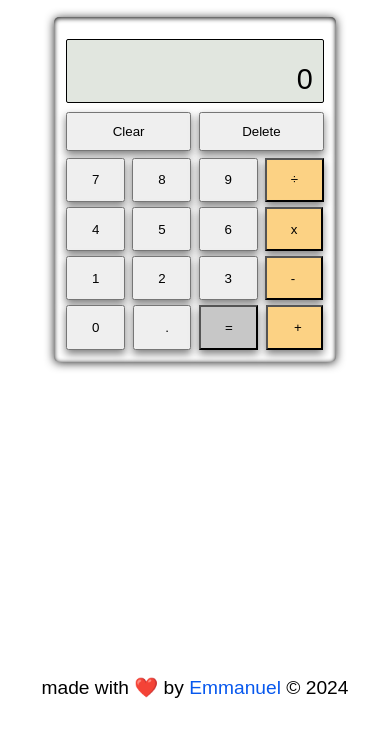
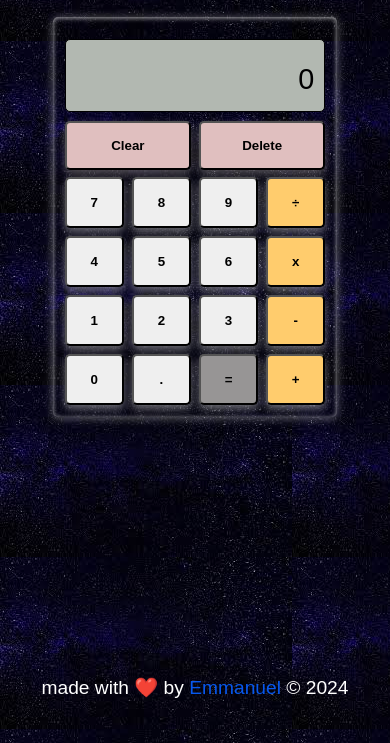
Before and after one commit to Heart-n-Soul/calculator, a plain HTML site: page index.html in a window 390 px wide. Shown: the part 131-874 px from the top of the page. Drawn offline with Linux system fonts and the light colour scheme.

Commit message:
remove media query, refactor layout and colors, and add background image

```diff
--- a/style.css
+++ b/style.css
@@ -75,20 +75,17 @@ select {
   }
 }
 
+
 body {
-  /* background-image: url("notepad-calculator-with-felt-pens-arranged-written-chalkboard.jpg");
-  background-repeat: no-repeat;
-  background-size: 100% 100%;
-  background-attachment: fixed; */
+  background-image: url("./calc-bg-img.jpeg");
 
   font-size: 1.2rem;
   min-height: 100vh;
 }
 
 .container {
-  /* min-width: 20rem; */
-  /* height: 32rem; */
 
+  color: #fff;
   display: flex;
   flex-direction: column;
   align-items: center;
@@ -106,108 +103,94 @@ body {
 }
 
 .calculator-container {
-  /* max-width: 300px; */
-  /* border: 1px solid black; */
+  max-width: 300px;
+  max-height: 400px;
+
   border-radius: 5px;
-  /* box-shadow: 0px 4px 8px 0 rgba(0, 0, 0, 0.2); */
-  box-shadow: inset 0px 1px 5px #000000, 0px 1px 10px #333;
+
+  box-shadow: inset 0px 1px 5px #ffffffac, 0px 1px 10px #ffffff62;
   padding: 12px;
+  display: grid;
+  grid-template-columns: 1fr 1fr 1fr 1fr;
+  grid-template-rows: 1fr 1fr 4fr;
 }
 
 .display-screen {
-  width: 100%;
-  height: 4rem;
   margin-top: 10px;
   border: 1px solid black;
-  background-color: rgb(225, 230, 223);
-  border-radius: 2px;
+  background-color: rgb(178, 184, 177);
+  border-radius: 5px;
   font-size: 1.8rem;
+  color: black;
   padding: 10px;
   padding-top: 18px;
   text-align: right;
 
   outline: none;
+  grid-column: 1 / span 4;
+  grid-row: 1/ 2;
 }
 
 .clear-container {
   display: flex;
   gap: 8px;
+  grid-row: 2 / 3;
+  grid-column: 1 / 5;
 }
 
 .clear {
   margin-top: 9px;
   padding: 10px;
-  width: 7.8rem;
   text-align: center;
-  box-shadow: 0px 4px 8px 0 rgba(0, 0, 0, 0.5);
+  background-color: #e0bfbf;
+  box-shadow: 0px 4px 8px 0 rgba(181, 174, 174, 0.446);
+  font-weight: 700;
+  border-radius: 5px;
+  flex: 1;
 }
 
 .nums_and_operators--container {
   margin-top: 7px;
-  display: flex;
-  flex-direction: column;
-  height: 12rem;
-  justify-content: space-between;
+  grid-column: 1 / 5;
+  grid-row: auto;
+  display: grid;
+  grid-template-rows: repeat(4, 1fr);
+  gap: 8px;
 }
 
 .btn {
-  box-shadow: 0px 4px 8px 0 rgba(0, 0, 0, 0.5);
+  box-shadow: 0px 4px 8px 0 rgba(255, 255, 255, 0.407);
   padding: 0.8rem 1.48rem;
+  border-radius: 5px;
+  font-weight: 700;
+  text-align: center;
 }
 
 .operator {
-  background-color: rgb(252, 210, 132);
+  background-color: rgb(255, 204, 109);
 }
 
 .btn.equals {
-  background-color: rgb(199, 199, 199);
+  background-color: rgb(151, 149, 149);
 }
 
-.buttons-row1 {
-  display: flex;
-  width: 100%;
-  gap: 0.47rem;
+.buttons-row1,
+.buttons-row2,
+.buttons-row3,
+.buttons-row4 {
+  display: grid;
+  gap: 8px;
+  grid-template-columns: repeat(4, 1fr);
 }
 
-.buttons-row2 {
-  display: flex;
-  width: 100%;
-  gap: 0.47rem;
-}
-
-.buttons-row3 {
-  display: flex;
-  width: 100%;
-  gap: 0.47rem;
-}
-
-.minus {
-  padding-right: 1.6rem;
-}
-
-.buttons-row4 {
-  display: flex;
-  width: 100%;
-
-  gap: 0.5rem;
-}
-
-.btn.point {
-  padding-right: 1.26rem;
-  padding-left: 1.9rem;
-}
-
-.btn.add {
-  padding-right: 1.19rem;
-  padding-left: 1.6rem;
-}
+/* Set colors for button hover */
 
 .clear:hover {
-  background-color: rgb(250, 229, 226);
+  background-color: rgb(248, 163, 149);
 }
 
 .btn:hover {
-  background-color: rgb(214, 207, 211);
+  background-color: rgb(195, 189, 192);
 }
 
 .operator:hover {
@@ -228,27 +211,8 @@ body {
 
 footer {
   padding: 10px;
-  color: rgb(0, 0, 0);
+  color: rgb(255, 255, 255);
   /* overflow: auto; */
   position: fixed;
   bottom: 0;
 }
-
-@media only screen and (max-device-width: 375px) and (max-device-height: 667px) and (-webkit-min-device-pixel-ratio: 2) {
-  /* Add your Safari-specific styles here */
-  body {
-    font-size: 14px; /* Adjust font size for smaller screens */
-  }
-
-  .calculator-container {
-    padding: 8px; /* Adjust padding for smaller screens */
-  }
-
-  .display-screen {
-    font-size: 1.4rem; /* Adjust font size for smaller screens */
-  }
-
-  .btn {
-    padding: 0.6rem 1rem; /* Adjust button padding for smaller screens */
-  }
-}
```
